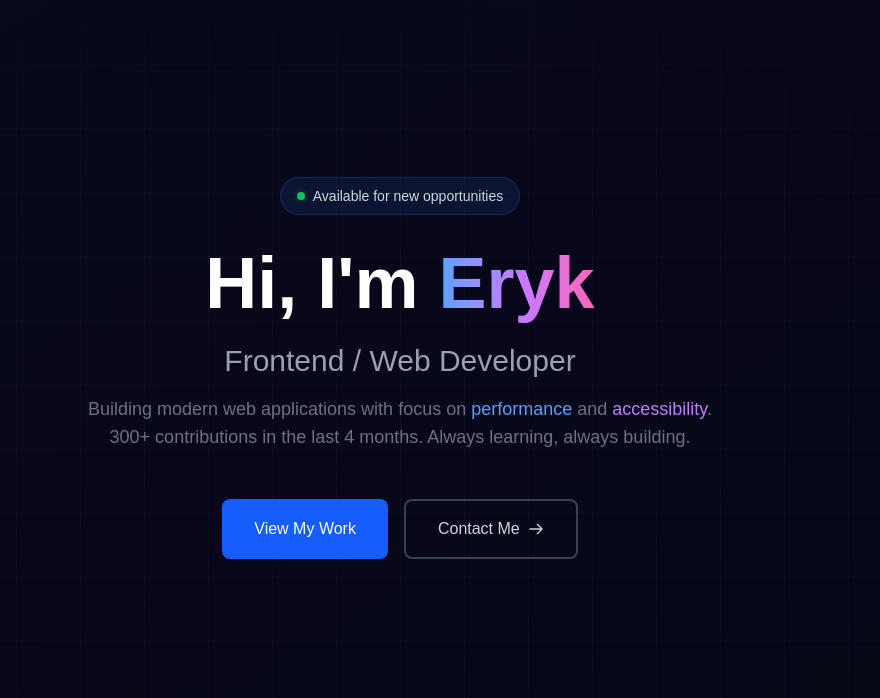
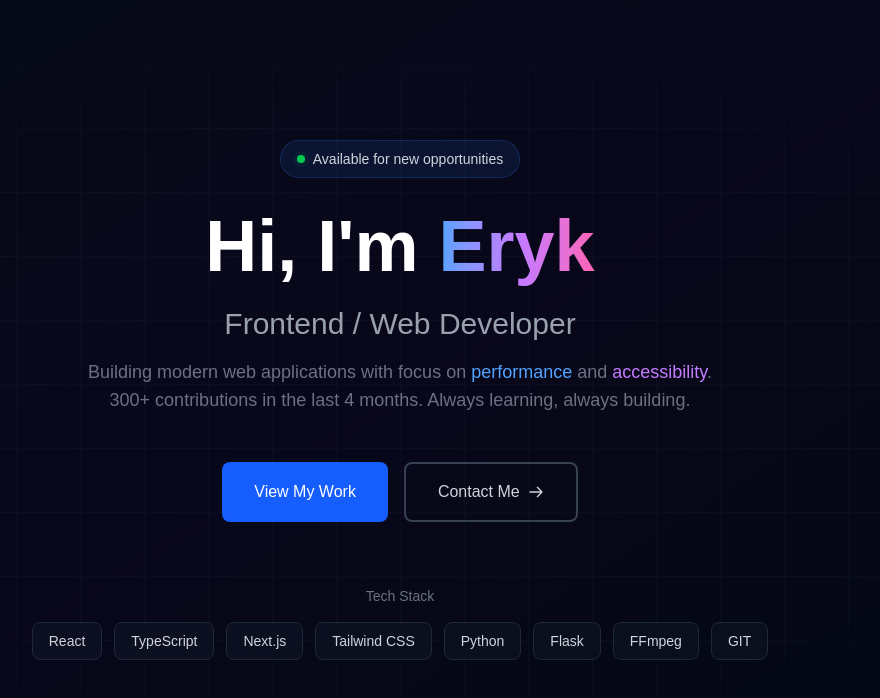
Before and after one commit to szczepanieceryk/my-page, a Next.js app: page / in a window 1280 px wide. Shown: the top 698 px of the page, without its empty margins (240-1120 px from the left). Built offline with nearby package versions, Linux system fonts and the light colour scheme.

Commit message:
feat(ui): add tech stack

```diff
--- a/components/Hero.tsx
+++ b/components/Hero.tsx
@@ -76,6 +76,22 @@ export const Hero = () => {
             </span>
           </button>
         </div>
+
+        {/* Tech stack badges */}
+        <div className="animate-slide-up animation-delay-800">
+          <p className="text-sm text-gray-500 mb-4">Tech Stack</p>
+          <div className="flex flex-wrap gap-3 justify-center max-w-3xl mx-auto">
+            {techStack?.map?.((tech, index) => (
+              <span
+                key={tech}
+                className="px-4 py-2 bg-gray-900/50 backdrop-blur-sm border border-gray-800 rounded-lg text-gray-300 text-sm hover:border-blue-500/50 hover:text-blue-400 transition-all cursor-default hover:scale-110"
+                style={{ animationDelay: `${800 + index * 100}ms` }}
+              >
+                {tech}
+              </span>
+            )) || []}
+          </div>
+        </div>
       </div>
     </section>
   );
```
